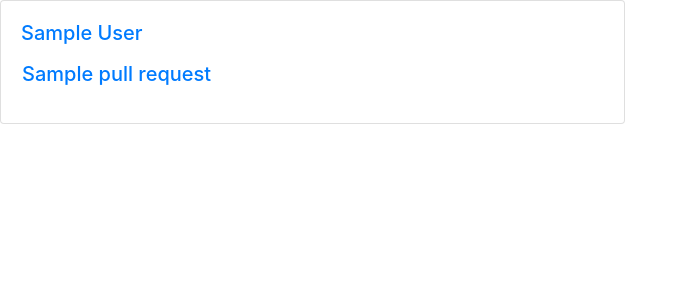
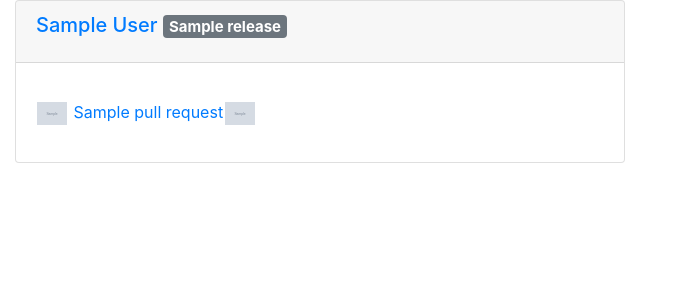
Before and after one commit to pdenis/github-dashboard, a Symfony app: template templates/index.html.twig in a window 1280 px wide. Shown: the top 300 px of the page, without its empty margins (0-688 px from the left). Run offline with Twig, Linux system fonts and the light colour scheme; the template is opened without the code that fills it: most values are stand-ins (such as "Sample title", 1, 10 or a date in 2020); grey boxes marked "Sample" are stand-in pictures; some libraries are stand-ins or nearby versions.

Commit message:
Add latest tag release / pr details / some style

```diff
--- a/templates/base.html.twig
+++ b/templates/base.html.twig
@@ -14,7 +14,9 @@
 
     </head>
     <body>
-        {% block body %}{% endblock %}
+        <div class="container-fluid">
+            {% block body %}{% endblock %}
+        </div>
         {% block javascripts %}{% endblock %}
     </body>
 </html>
--- a/templates/index.html.twig
+++ b/templates/index.html.twig
@@ -7,13 +7,25 @@
         {% endif %}
             <div class="col-sm-6">
                 <div class="card">
+                    <div class="card-header">
+                        <h5 class="card-title">
+                            <a target="_blank" href="{{ repository.html_url }}" alt="{{ repository.full_name }} link">{{ repository.full_name }}</a>
+                            <span class="badge badge-secondary"> {{ repository.details.latest_release.tag_name }}</span>
+                        </h5>
+                    </div>
                     <div class="card-body">
-                        <h5 class="card-title"><a href="{{ repository.html_url }}" alt="{{ repository.full_name }} link">{{ repository.full_name }}</a</h5>
+
                         <p class="card-text">
                             <table>
                                 {% for pullRequest in repository.details.pull_requests %}
                                     <tr>
-                                        <td>{{ pullRequest.title }}</td>
+                                        <td><img  style="width:30px;" src="{{ pullRequest.user.avatar_url }}" alt="{{ pullRequest.user.login }}" title="{{ pullRequest.user.login }}"/>&nbsp;</td>
+                                        <td><a class="card-link" target="_blank" href="{{ pullRequest.url }}" title="{{ pullRequest.title }}">{{ pullRequest.title }}</a></td>
+                                        <td>
+                                            {% for reviewer in pullRequest.requested_reviewers %}
+                                            <img style="width:30px;" src="{{ reviewer.avatar_url }}" title="{{ reviewer.login }}" alt="{{ reviewer.login }}" />
+                                            {% endfor %}
+                                        </td>
                                     </tr>
                                 {% endfor %}
                             </table>
```
Also changed, not shown: src/Repository/OrganizationRepository.php (+10 -1 lines), 1 other file.
